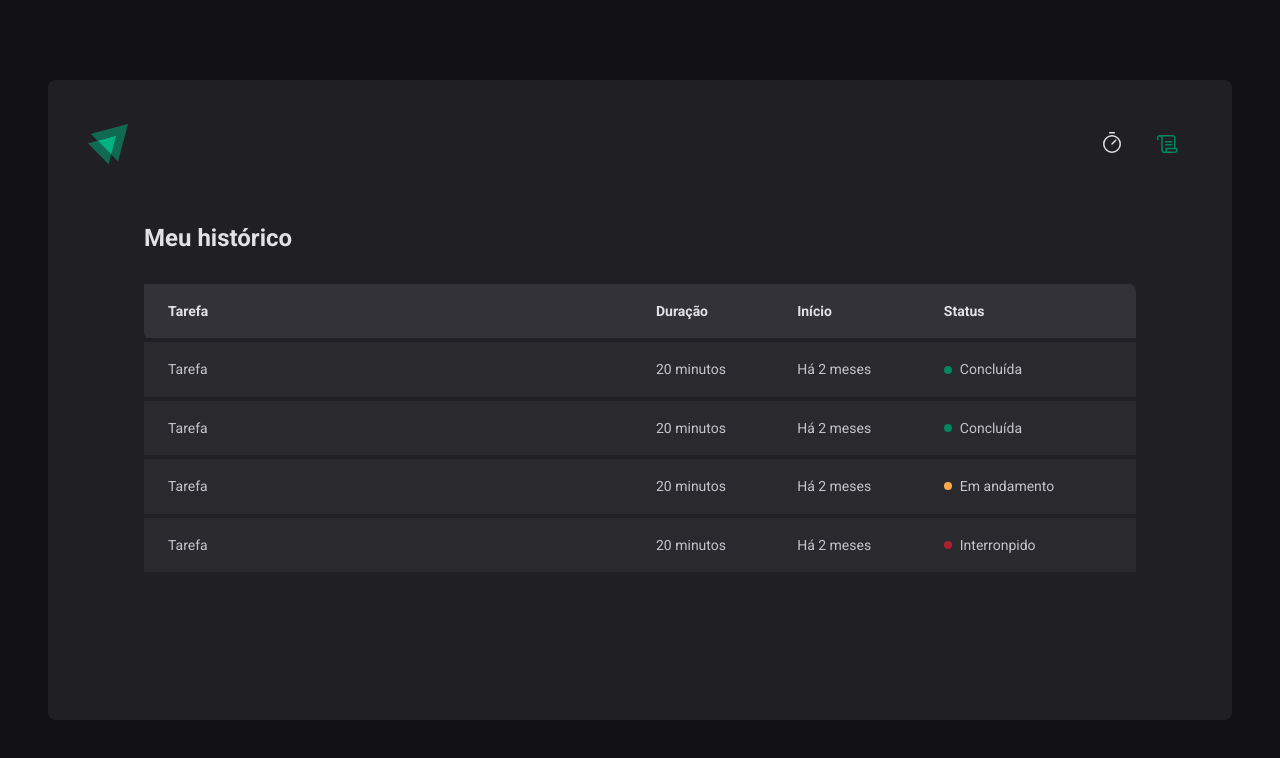
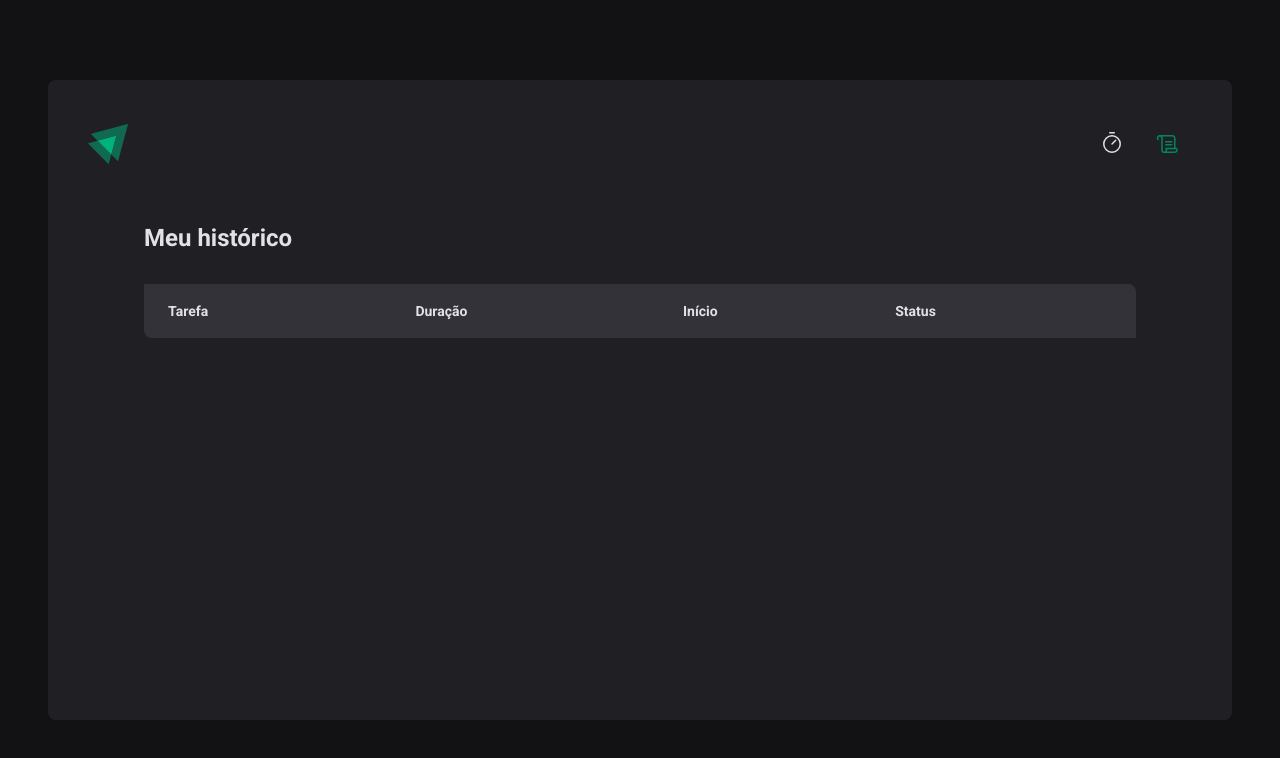
Before and after one commit to kassioOliveira/timer-cycle, a React (Vite) app: page /history in a window 1280 px wide. Shown: the top 758 px of the page. Built offline with nearby package versions, Linux system fonts and the light colour scheme.

Commit message:
feat: adding data listing

```diff
--- a/src/pages/History/index.tsx
+++ b/src/pages/History/index.tsx
@@ -1,6 +1,12 @@
+import { useContext } from 'react'
+import { formatDistanceToNow } from 'date-fns'
+import ptBR from 'date-fns/locale/pt-BR'
 import { HistoryContainer, HistoryList, Status } from './style'
+import { CyclesContext } from '../../context/CycleContext'
 
 export function History() {
+  const { cycles } = useContext(CyclesContext)
+
   return (
     <HistoryContainer>
       <h1>Meu histórico</h1>
@@ -15,38 +21,33 @@
             </tr>
           </thead>
           <tbody>
-            <tr>
-              <td>Tarefa</td>
-              <td>20 minutos</td>
-              <td>Há 2 meses</td>
-              <td>
-                <Status statusColor="green">Concluída</Status>
-              </td>
-            </tr>
-            <tr>
-              <td>Tarefa</td>
-              <td>20 minutos</td>
-              <td>Há 2 meses</td>
-              <td>
-                <Status statusColor="green">Concluída</Status>
-              </td>
-            </tr>
-            <tr>
-              <td>Tarefa</td>
-              <td>20 minutos</td>
-              <td>Há 2 meses</td>
-              <td>
-                <Status statusColor="yellow">Em andamento</Status>
-              </td>
-            </tr>
-            <tr>
-              <td>Tarefa</td>
-              <td>20 minutos</td>
-              <td>Há 2 meses</td>
-              <td>
-                <Status statusColor="red">Interronpido</Status>
-              </td>
-            </tr>
+            {cycles.map((cycle) => {
+              return (
+                <tr key={cycle.id}>
+                  <td>{cycle.task}</td>
+                  <td>{cycle.minutesAmount} minutos</td>
+                  <td>
+                    {formatDistanceToNow(cycle.startDate, {
+                      addSuffix: true,
+                      locale: ptBR,
+                    })}
+                  </td>
+                  <td>
+                    {cycle.finishedDate && (
+                      <Status statusColor="green">Concluída</Status>
+                    )}
+
+                    {cycle.interruptedDate && (
+                      <Status statusColor="red">Interrompido</Status>
+                    )}
+
+                    {!cycle.finishedDate && !cycle.interruptedDate && (
+                      <Status statusColor="yellow">Em andamento</Status>
+                    )}
+                  </td>
+                </tr>
+              )
+            })}
           </tbody>
         </table>
       </HistoryList>
```
